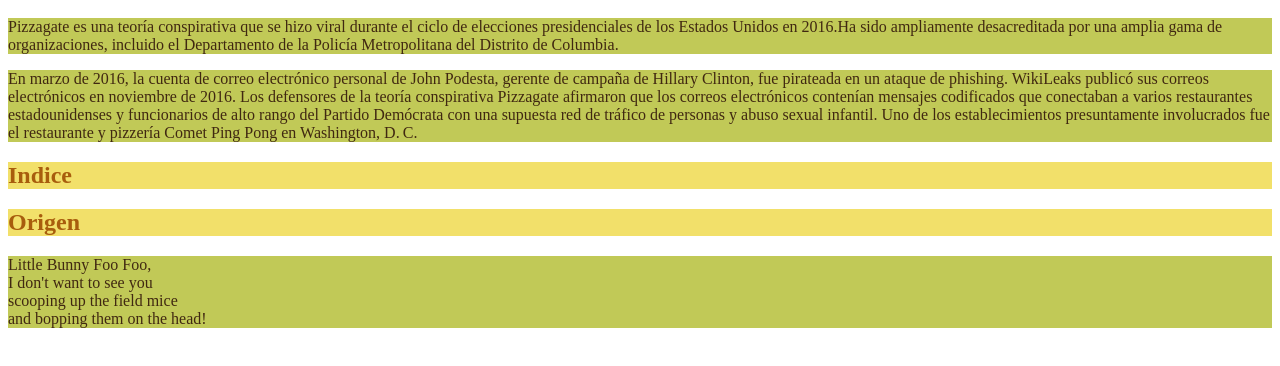
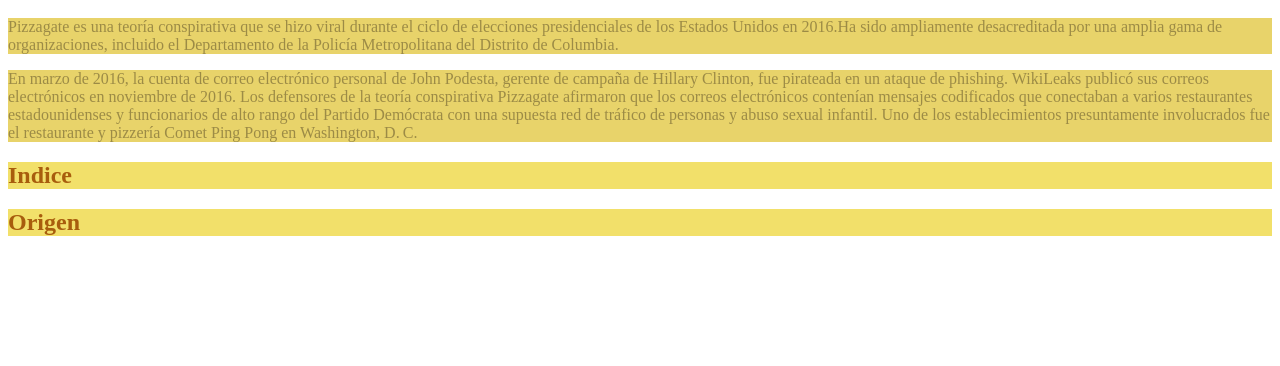
Before and after one commit to JuanPalacios04/JuanPalacios04.github.io, a plain HTML site: page index.html in a window 1280 px wide. Shown: the part 48-414 px from the top of the page. Drawn offline with Linux system fonts and the light colour scheme.

Commit message:
Update index.html

```diff
--- a/index.html
+++ b/index.html
@@ -18,8 +18,8 @@
         }
 
              p {
-                 color: rgb(64, 40, 17);
-             background-color: rgb(193, 201, 87)
+                 color: rgb(156, 139, 70);
+             background-color: rgb(232, 211, 106);
              }
 
 
@@ -44,10 +44,7 @@
 
     <h2>Origen</h2>
 
-    <p>Little Bunny Foo Foo, <br>
-I don't want to see you <br>
-scooping up the field mice <br>
-and bopping them on the head!</p>
+    <p></p>
 
     </body>
 </html>
```
